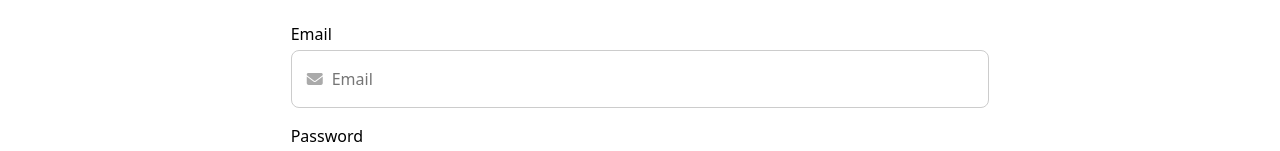
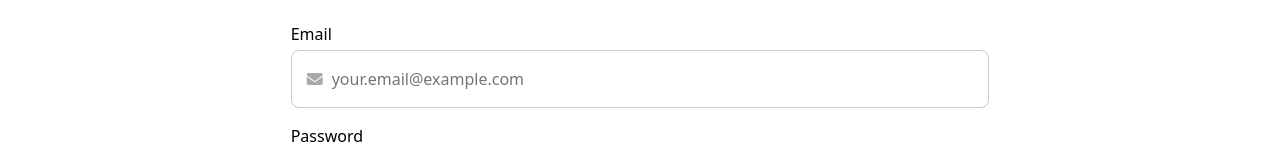
Before and after one commit to ImadSaddik/My_Universe_Hub, a Vue app in the folder frontend/: page /login in a window 1280 px wide. Shown: the part 212-363 px from the top of the page. Built offline with nearby package versions, Linux system fonts and the light colour scheme; no server answers; what vue3-lazyload would draw is missing.

Commit message:
Added aria-hidden attribute to input icons and updated email placeholder for clarity

```diff
--- a/frontend/src/views/LogInView.vue
+++ b/frontend/src/views/LogInView.vue
@@ -16,12 +16,12 @@
         <form @submit.prevent="submitForm">
           <label for="email" class="mb-1 text-black">Email</label>
           <div class="input-container">
-            <i class="fas fa-envelope input-icon" />
+            <i class="fas fa-envelope input-icon" aria-hidden="true" />
             <input
               id="email"
               v-model="email"
               class="input-field"
-              placeholder="Email"
+              placeholder="your.email@example.com"
               type="email"
               name="email"
               autocomplete="username"
@@ -31,7 +31,7 @@
 
           <label for="current-password" class="mb-1 text-black">Password</label>
           <div class="input-container">
-            <i class="fas fa-lock input-icon" />
+            <i class="fas fa-lock input-icon" aria-hidden="true" />
             <input
               id="current-password"
               v-model="password"
```
